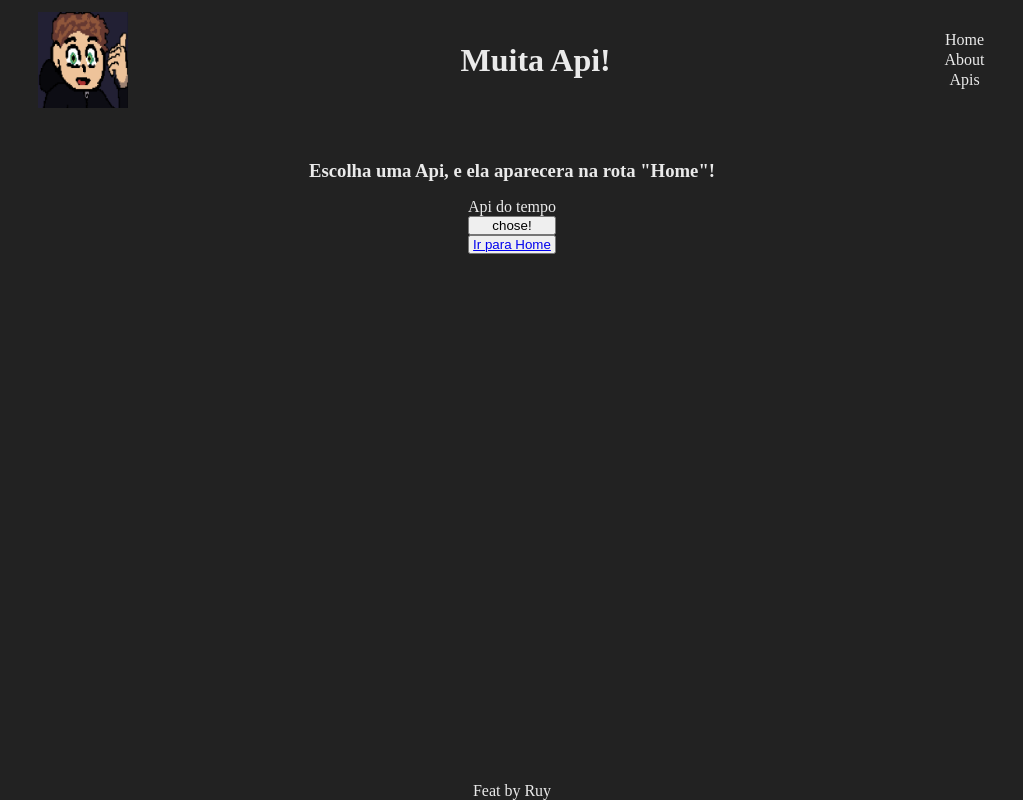
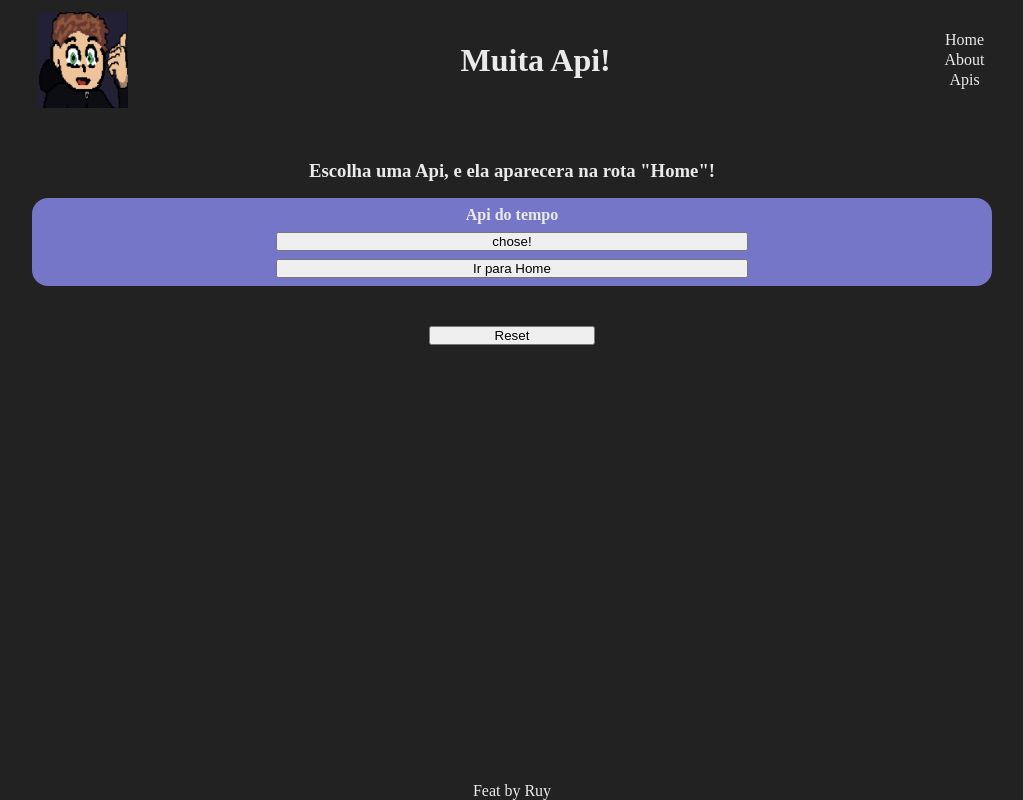
Before and after one commit to Leckller/algoLegal, a React (Vite) app: page /Apis in a window 1280 px wide. Shown: the whole page, without its empty margins (128-1151 px from the left). Built offline with nearby package versions, Linux system fonts and the light colour scheme.

Commit message:
feat: css for routeApis

```diff
--- a/src/components/ApisRoute.tsx
+++ b/src/components/ApisRoute.tsx
@@ -1,10 +1,14 @@
-import { NavLink } from "react-router-dom"
-import { OlApis } from "./styles"
+import { useNavigate } from "react-router-dom"
+import { ButtonReset, OlApis } from "./styles"
 
 function ApisRoute({setChoseApi}: {setChoseApi: (p: number) => void}) {
+  const navigate = useNavigate();
   function handleOnClick(N: number) {
     setChoseApi(N)
   }
+  // É possivel melhorar esse sistema colocando com as 'li' com map
+  // criando um vetor q armazene as informações para cada Api e
+  // armazenando em um documento separado
   return (
     <OlApis>
       <h3>Escolha uma Api, e ela aparecera na rota "Home"!</h3>
@@ -15,10 +19,11 @@ function ApisRoute({setChoseApi}: {setChoseApi: (p: number) => void}) {
         <button onClick={() => handleOnClick(1)} id="apiDoTempo">
           chose!
         </button>
-        <button>
-          <NavLink to={'/'}>Ir para Home</NavLink>
+        <button onClick={() => navigate('/')}>
+          Ir para Home
         </button>
       </li>
+      <ButtonReset onClick={() => handleOnClick(0)}>Reset</ButtonReset>
     </OlApis>
   )
 }
--- a/src/components/WeatherComp.tsx
+++ b/src/components/WeatherComp.tsx
@@ -1,7 +1,7 @@
 import { useEffect, useState } from "react";
 import { WeatherApi } from "../services/WeatherApi";
 import { apiWeathertype, forecastWeather } from "../services/types";
-import { FormWeather , InfoWeather, DivInfoWeather, UlForecast, HomeDiv } from "./styles";
+import { FormWeather , InfoWeather, DivInfoWeather, UlForecast, HomeDiv, LabelDigiteCidade } from "./styles";
 // import Previsao from "./Previsao";
 
 function WeatherComp () {
@@ -34,16 +34,16 @@ function WeatherComp () {
     <HomeDiv>
     <DivInfoWeather>
       <FormWeather>
-      <label htmlFor="searchLocate">
+      <LabelDigiteCidade htmlFor="searchLocate">
         Digite uma cidade:
-      </label>
+      </LabelDigiteCidade>
         <input
          type="text"
          onChange={(e) => setSearchInput(e.target.value)}
          id="searchLocate"
          value={searchInput}
          placeholder="Ex: rio de janeiro" />
-        <button onClick={(e) => handleClickEnviar(e)}>Enviar</button>
+        <button onClick={(e) => handleClickEnviar(e)}>Pesquisar</button>
       </FormWeather>
     <h2>{`Informações do tempo do ${apiResp?.location.name} - ${apiResp?.location.region}`}</h2>
     <InfoWeather textTemp={apiResp?.current.condition.text === 'Sol' ?
--- a/src/components/styles.tsx
+++ b/src/components/styles.tsx
@@ -94,6 +94,11 @@ type infoWeatherType = {
   textTemp: string;
 }
 
+export const LabelDigiteCidade = styled.label`
+  font-weight: 600;
+  padding: 1vh;
+`
+
 export const InfoWeather = styled.div<infoWeatherType>`
   transform: scale(130%);
   align-items: center;
@@ -146,7 +151,24 @@ export const OlApis = styled.ol`
     margin-bottom: 2vh;
   }
   li{
+    width: 80%;
     display: flex;
     flex-direction: column;
+    background-color: #7676c9;
+    border-radius: 1rem;
+    display: flex;
+    align-items: center;
+    font-weight: 600;
+    padding: 1vh;
+    button{
+      margin-top: 1vh;
+      width: 50%;
+      padding: 0 5vw;
+    }
   }
 `
+
+export const ButtonReset = styled.button`
+  margin: 5vh;
+  padding: 0 5vw;
+`
```
